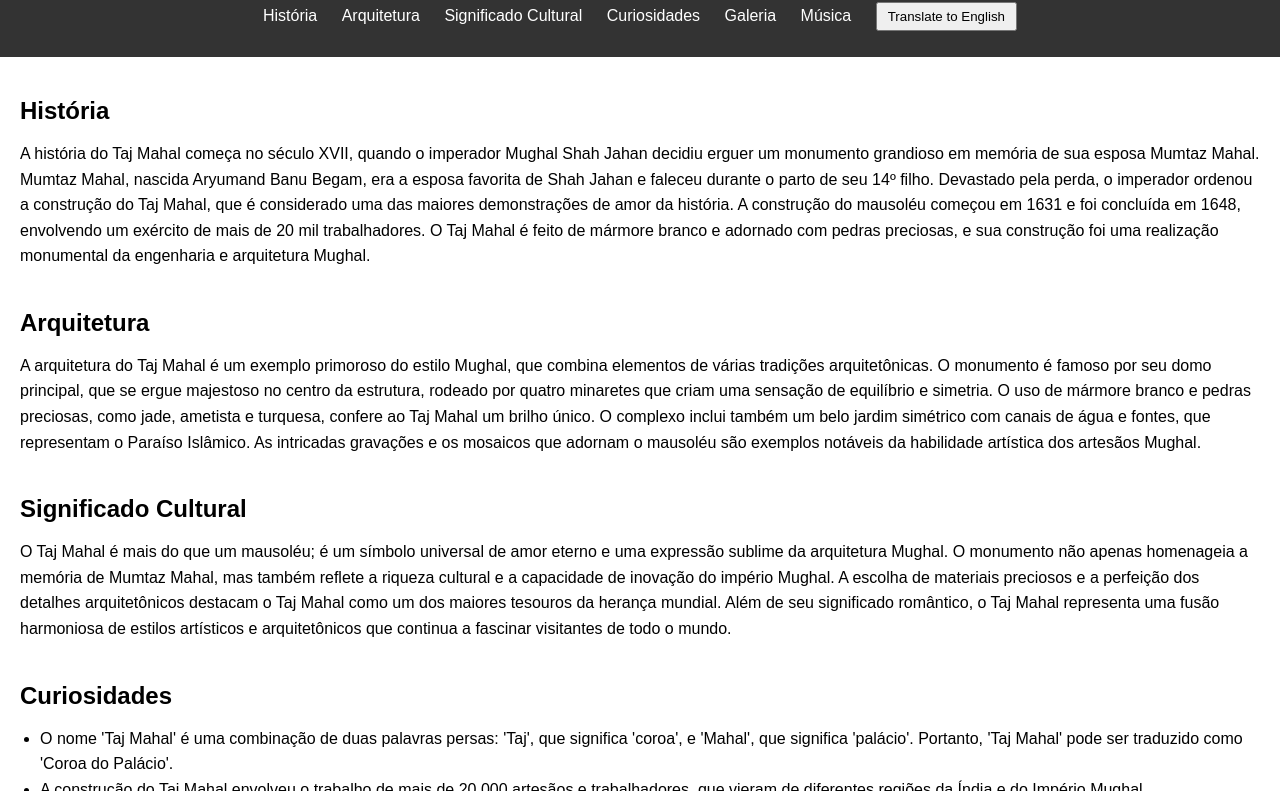
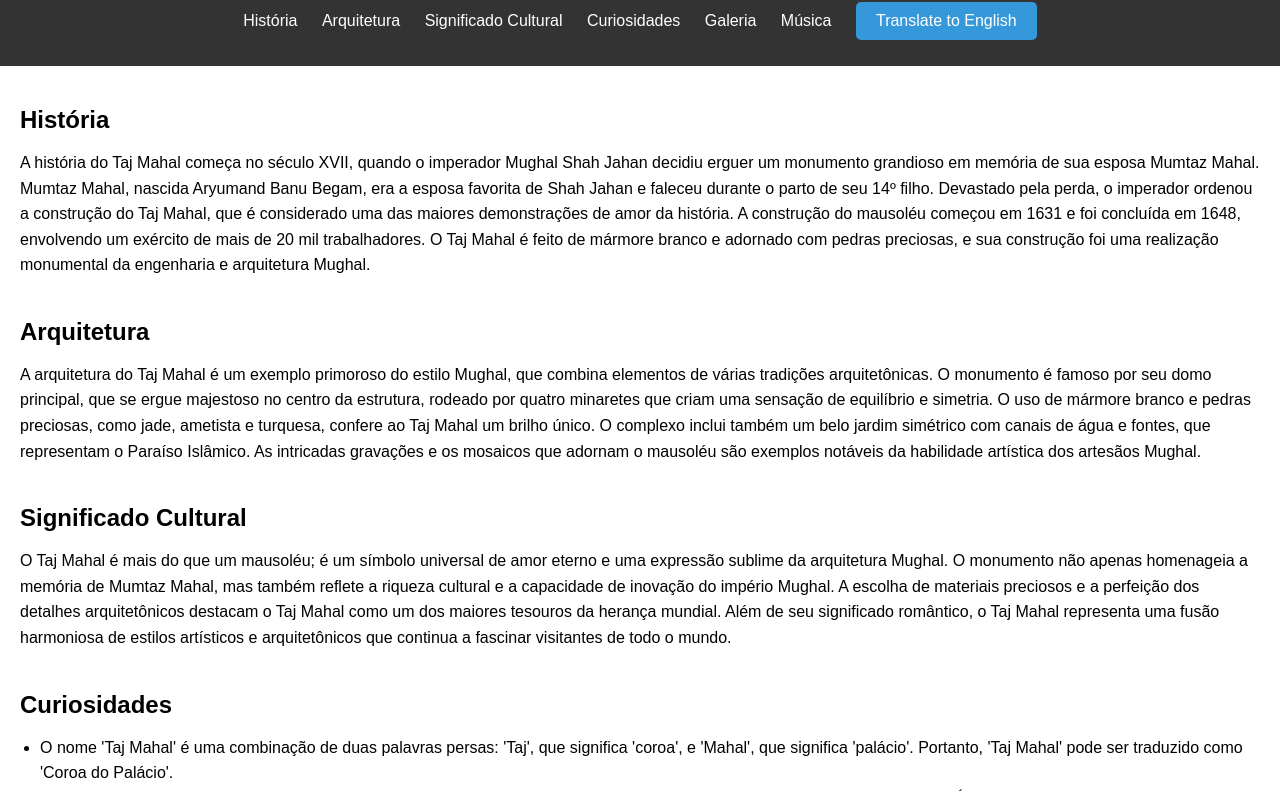
Before and after one commit to Pedrinnnhr/tajmsite2, a plain HTML site: page index.html in a window 1280 px wide. Shown: the part 61-852 px from the top of the page. Drawn offline with Linux system fonts and the light colour scheme.

Commit message:
Update styles.css

```diff
--- a/styles.css
+++ b/styles.css
@@ -79,7 +79,19 @@ footer p {
     margin: 0;
 }
 
-button {
-    padding: 5px 10px;
+/* Adicione isso ao seu arquivo styles.css */
+
+#translate-btn {
+    background-color: #3498db;
+    color: white;
+    border: none;
+    padding: 10px 20px;
+    border-radius: 5px;
     cursor: pointer;
+    font-size: 16px;
+    transition: background-color 0.3s ease;
 }
+
+#translate-btn:hover {
+    background-color: #2980b9;
+}
```
